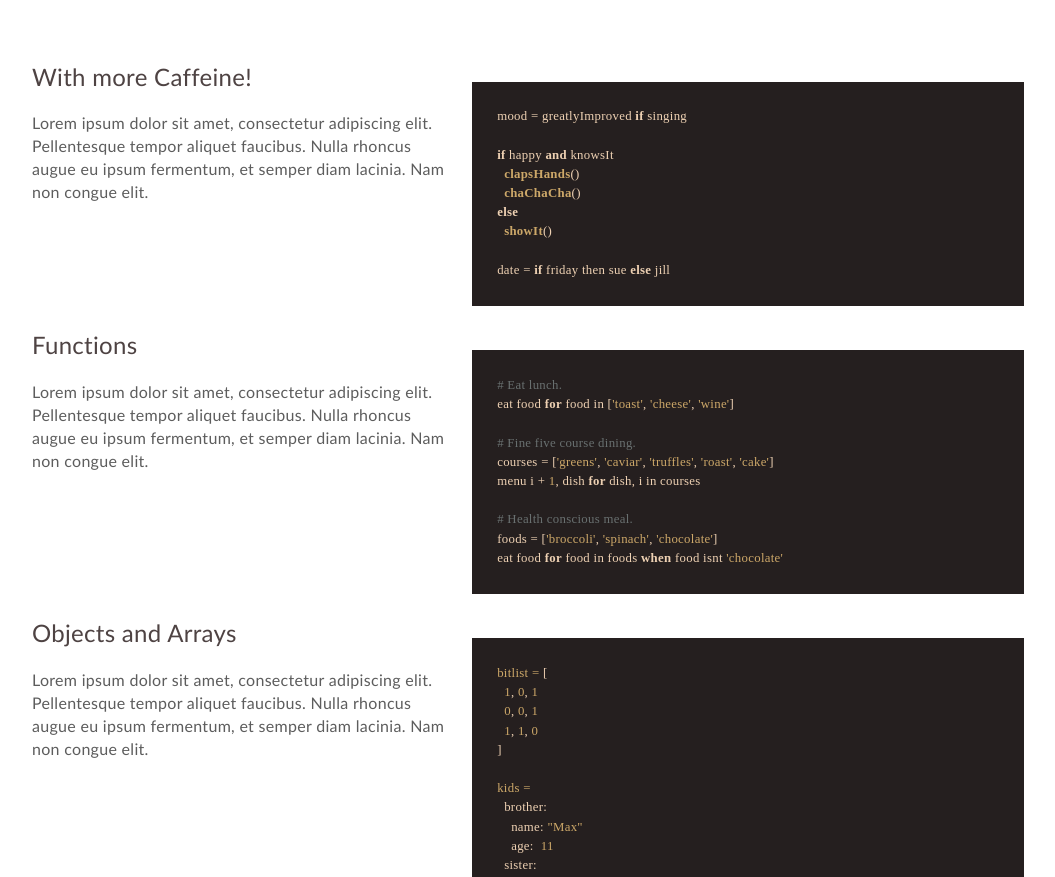
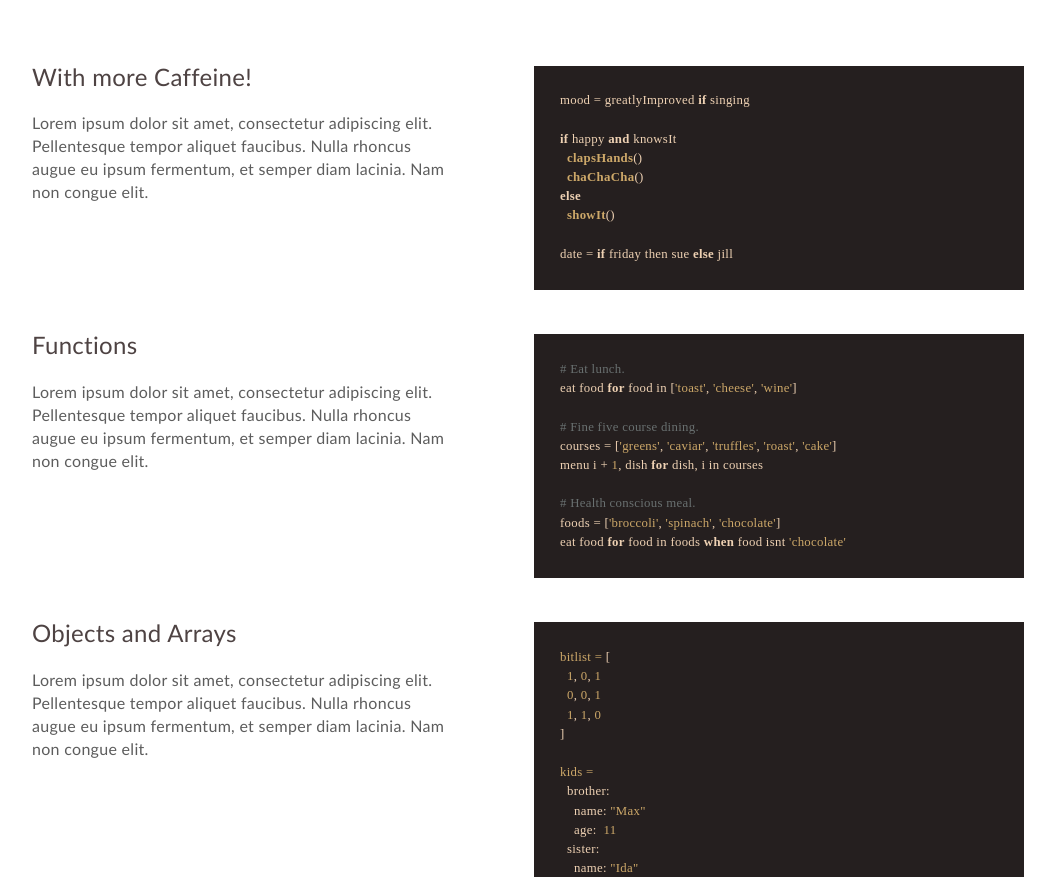
Before and after one commit to YamiOdymel/CoffeeScript2-Page-Prototype, a plain HTML site: page index.html in a window 1280 px wide. Shown: the part 706-1583 px from the top of the page, without its empty margins (112-1167 px from the left). Drawn offline with nearby package versions, Linux system fonts and the light colour scheme; a web font is replaced by a local one.

Commit message:
較寬鬆的頁面

```diff
--- a/assets/styles/doc.css
+++ b/assets/styles/doc.css
@@ -36,7 +36,7 @@ ul {
     padding: 0;
     list-style: none;
     border-right: 1px solid #ececec;
-    margin-right: 6px;
+    margin-right: -14px;
 }
 ul > li {
     padding: .4em 1em .4em 0;
@@ -52,6 +52,9 @@ ul > li > a {
 /*-------------------//
 //    Doc Section
 //-------------------*/
+.twelve.wide.column {
+    padding-left: 3em !important;
+}
 h2 {
     color: #423737;
     border-bottom: 1px solid #EEE;
--- a/assets/styles/style.css
+++ b/assets/styles/style.css
@@ -32,6 +32,9 @@ body {
 }
 .hljs-type, .hljs-string, .hljs-number, .hljs-selector-id, .hljs-selector-class, .hljs-quote, .hljs-template-tag, .hljs-deletion {
     color: #cda869;
+}
+.column pre {
+    margin: 0 0 2em;
 }
 
 /*-------------------//
--- a/index.html
+++ b/index.html
@@ -72,7 +72,8 @@
                     <h3>With more Caffeine!</h3>
                     <p>Lorem ipsum dolor sit amet, consectetur adipiscing elit. Pellentesque tempor aliquet faucibus. Nulla rhoncus augue eu ipsum fermentum, et semper diam lacinia. Nam non congue elit.</p>
                 </div>
-                <div class="nine wide column">
+                <div class="one wide column"></div>
+                <div class="eight wide column">
                     <pre><code class="coffeescript">mood = greatlyImproved if singing
 
 if happy and knowsIt
@@ -90,7 +91,8 @@ date = if friday then sue else jill</code></pre>
                     <h3>Functions</h3>
                     <p>Lorem ipsum dolor sit amet, consectetur adipiscing elit. Pellentesque tempor aliquet faucibus. Nulla rhoncus augue eu ipsum fermentum, et semper diam lacinia. Nam non congue elit.</p>
                 </div>
-                <div class="nine wide column">
+                <div class="one wide column"></div>
+                <div class="eight wide column">
                     <pre><code class="coffeescript"># Eat lunch.
 eat food for food in ['toast', 'cheese', 'wine']
 
@@ -110,7 +112,8 @@ eat food for food in foods when food isnt 'chocolate'</code></pre>
                     <h3>Objects and Arrays</h3>
                     <p>Lorem ipsum dolor sit amet, consectetur adipiscing elit. Pellentesque tempor aliquet faucibus. Nulla rhoncus augue eu ipsum fermentum, et semper diam lacinia. Nam non congue elit.</p>
                 </div>
-                <div class="nine wide column">
+                <div class="one wide column"></div>
+                <div class="eight wide column">
                     <pre><code class="coffeescript">bitlist = [
   1, 0, 1
   0, 0, 1
```
